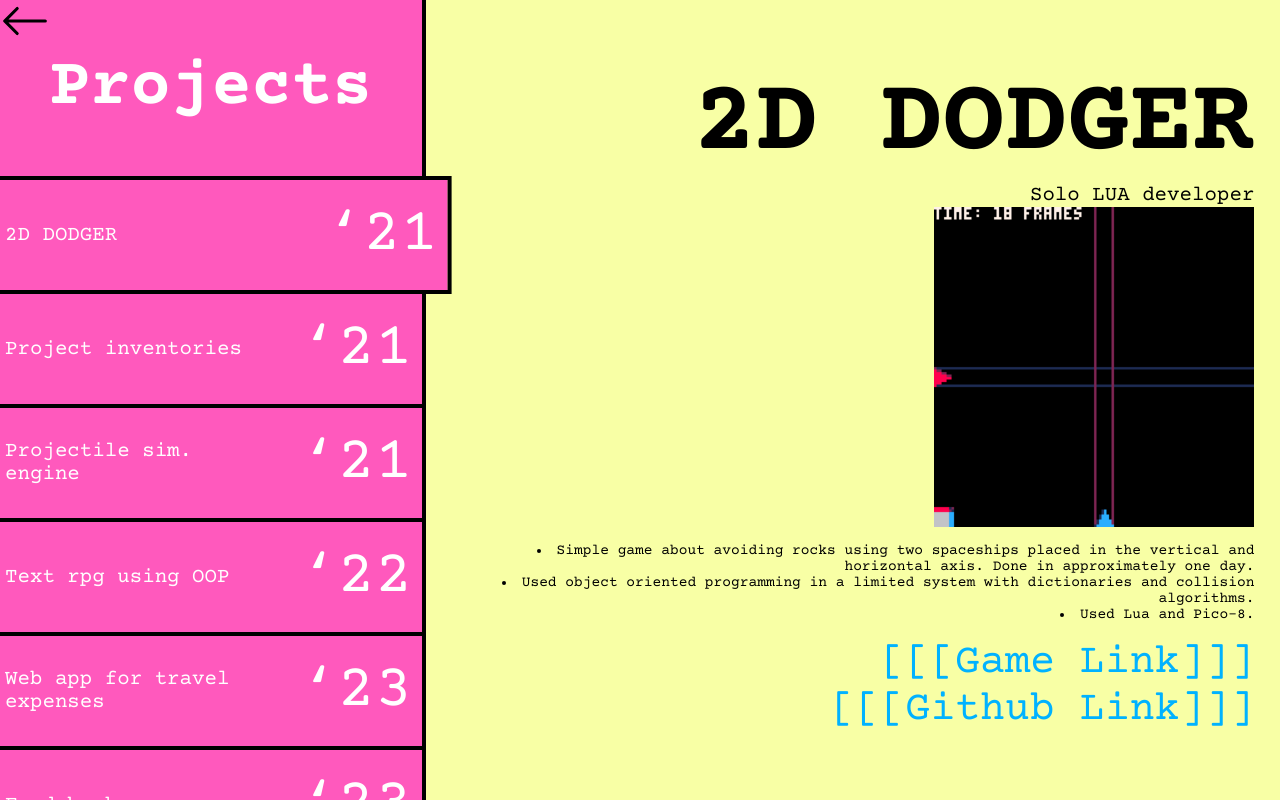
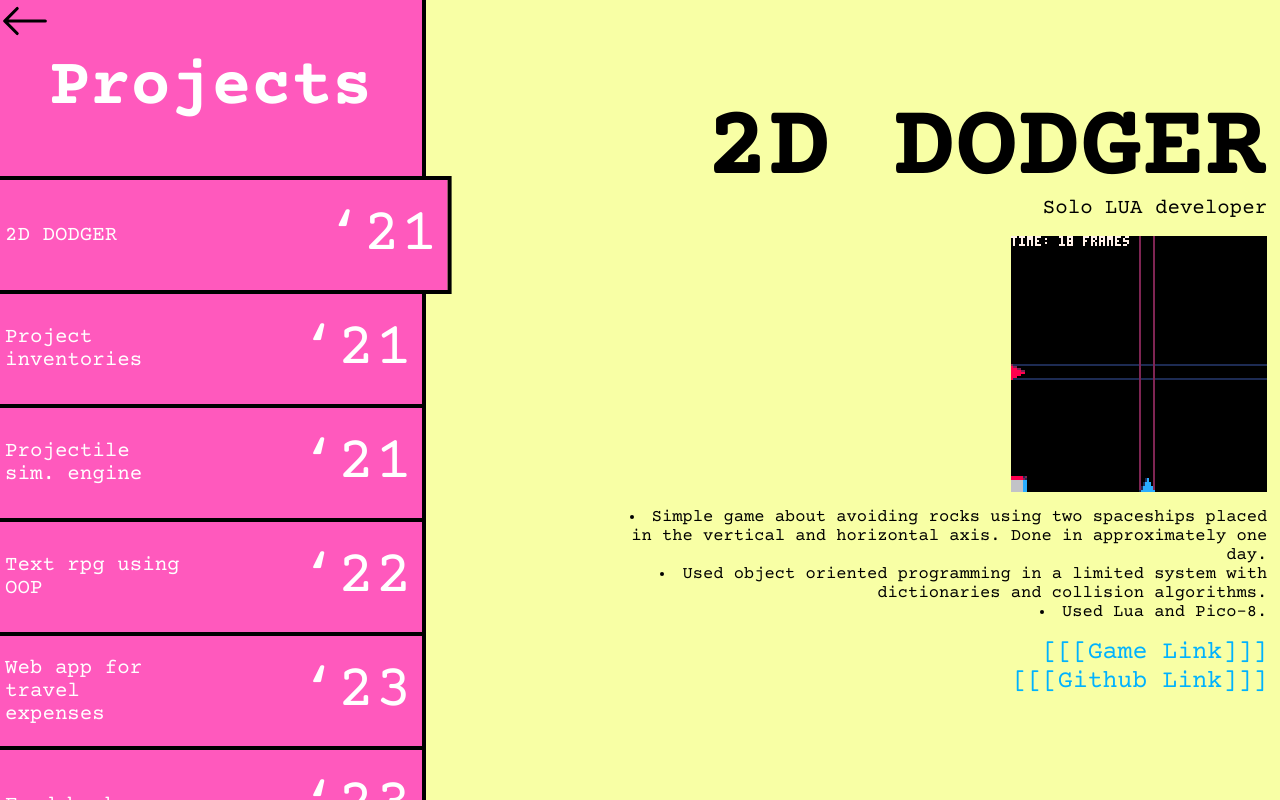
Before and after one commit to GreatUsername63/Santy-Website, a React (Vite) app: page /projects in a window 1280 px wide. Built offline with nearby package versions, Linux system fonts and the light colour scheme.

Commit message:
Fine-tuned project info css

```diff
--- a/src/styles/projectAside.module.css
+++ b/src/styles/projectAside.module.css
@@ -66,8 +66,9 @@
     font-size: calc(1vw + 1vh);
     position: relative;
     left: 50%;
-    width: 30%;
+    width: 22%;
     padding-left: 5px;
+    word-wrap: break-word;
 }
 
 .projectButton p:last-child {
--- a/src/styles/projectInfo.module.css
+++ b/src/styles/projectInfo.module.css
@@ -1,11 +1,11 @@
 .mainContainer {
     margin: 0;
     padding: 0;
-    width: 66%;
+    width: 63%;
     position: fixed;
     display: flex;
     top: 0px;
-    left: 32%;
+    left: 36%;
     height: 100%;
     overflow: none;
     flex-direction: column;
@@ -18,35 +18,36 @@
     text-align: end;
     font-weight: bold;
     margin: 0;
+    max-width: 90%;
+    line-height: 90%;
+    word-wrap: break-word;
 }
 
 .mainContainer p {
     font-size: calc(1vw + 1vh);
     margin: 0;
+    margin-bottom: 16px;
 }
 
 .mainContainer img {
-    height: 40%;
-}
-
-/* Make image scale to a maximum of 683.4 pixels */
-@media screen and (min-width: 1400px) {
-    .mainContainer img {
-        height: 375.2px;
-    }
+    min-width: 20vw;
+    max-width: 60vw;
+    max-height: 40vh;
 }
 
 .mainContainer ul {
     list-style-position: inside;
+    width: 50vw;
 }
 
 .mainContainer li {
-    font-size: calc(.2vw + 1.5vh);
+    font-size: calc(.4vw + 1.5vh);
+    vertical-align: bottom;
     text-align: end;
 }
 
 .mainContainer a {
-    font-size: calc(2vw + 2vh);
+    font-size: calc(1.2vw + 1.2vh);
     color: #00B2FF;
     text-decoration: none;
 }
```
